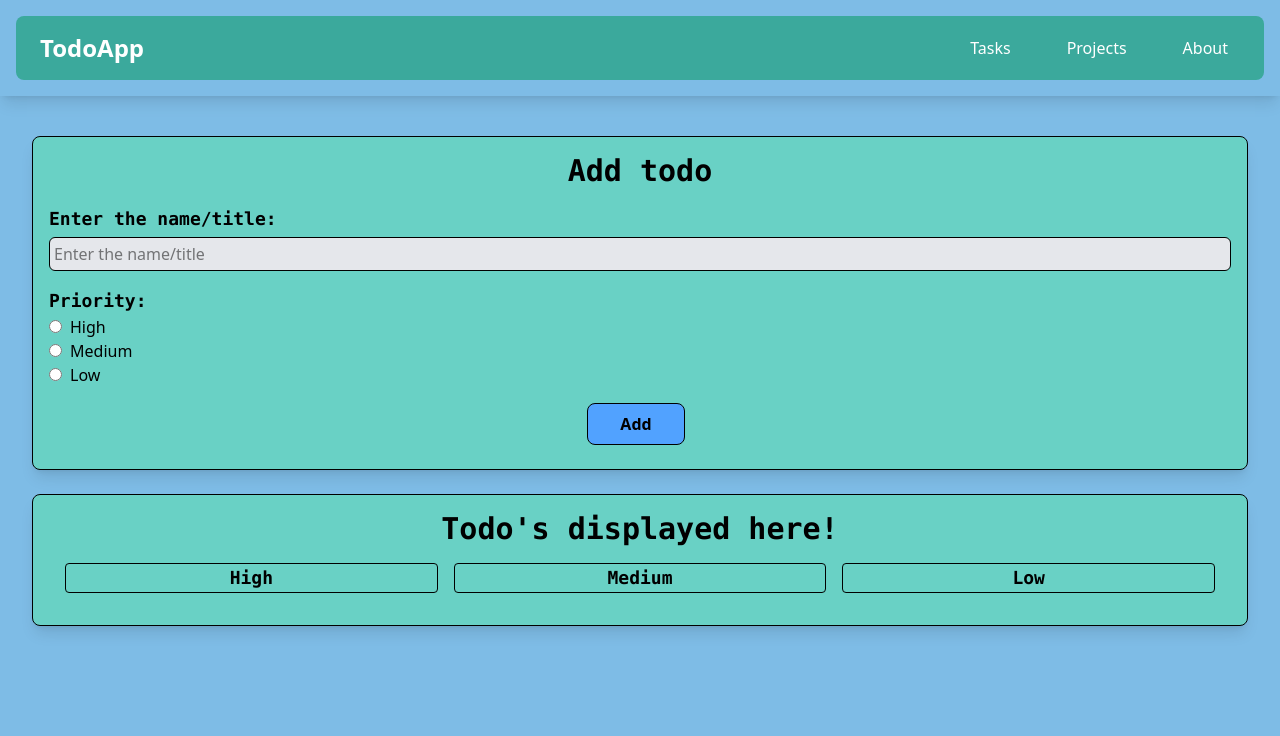
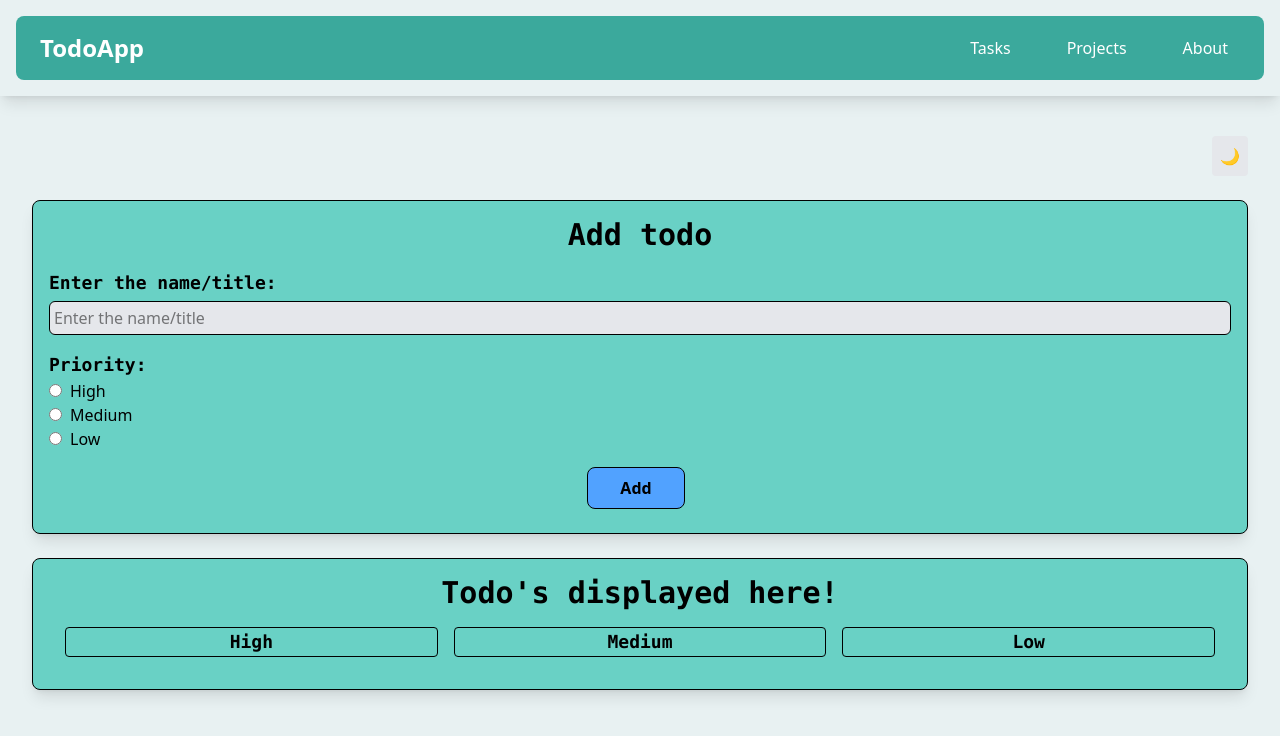
Before and after one commit to davshikhar/Todo-Project, a React (Vite) app in the folder Todo-frontend/: page / in a window 1280 px wide. Shown: the top 736 px of the page. Built offline with nearby package versions, Linux system fonts and the light colour scheme.

Commit message:
Added Light/Dark mode function

```diff
--- a/Todo-frontend/src/App.tsx
+++ b/Todo-frontend/src/App.tsx
@@ -24,22 +24,26 @@ function App() {
     }
   }
 
+  // bg-[#7EBCE6]
   return (
-    <div className='min-h-screen bg-[#7EBCE6] m-0 p-0'>
+    <div className={`min-h-screen m-0 p-0 `+ (dark ? 'bg-[#001A23]' : 'bg-[#E8F1F2]')}>
       <div className='p-4 shadow-lg'>
         <Navbar/>
       </div>
 
     <div className='m-8 grid gap-6 pt-2'>
 
-      {/* Theme Toggle Button
+      {/* /*Add Dark Mode Toggle Functionality Later*/}
+
+      {/* Theme Toggle Button */}
       <div className="flex justify-end">
         <button
           className="p-2 rounded bg-gray-200 dark:bg-gray-700 hover:opacity-80"
+          onClick={() => setDark(!dark)}
         >
-          {dark ? "🌞 Light Mode" : "🌙 Dark Mode"}
+          {dark ? "🌞" : "🌙"}
         </button>
-      </div> */}
+      </div>
 
       <div className='bg-[#69D1C5] border flex flex-col p-4 rounded-lg shadow-lg gap-4'>
         <div className='text-3xl font-bold font-mono text-center'>Add todo</div>
```
